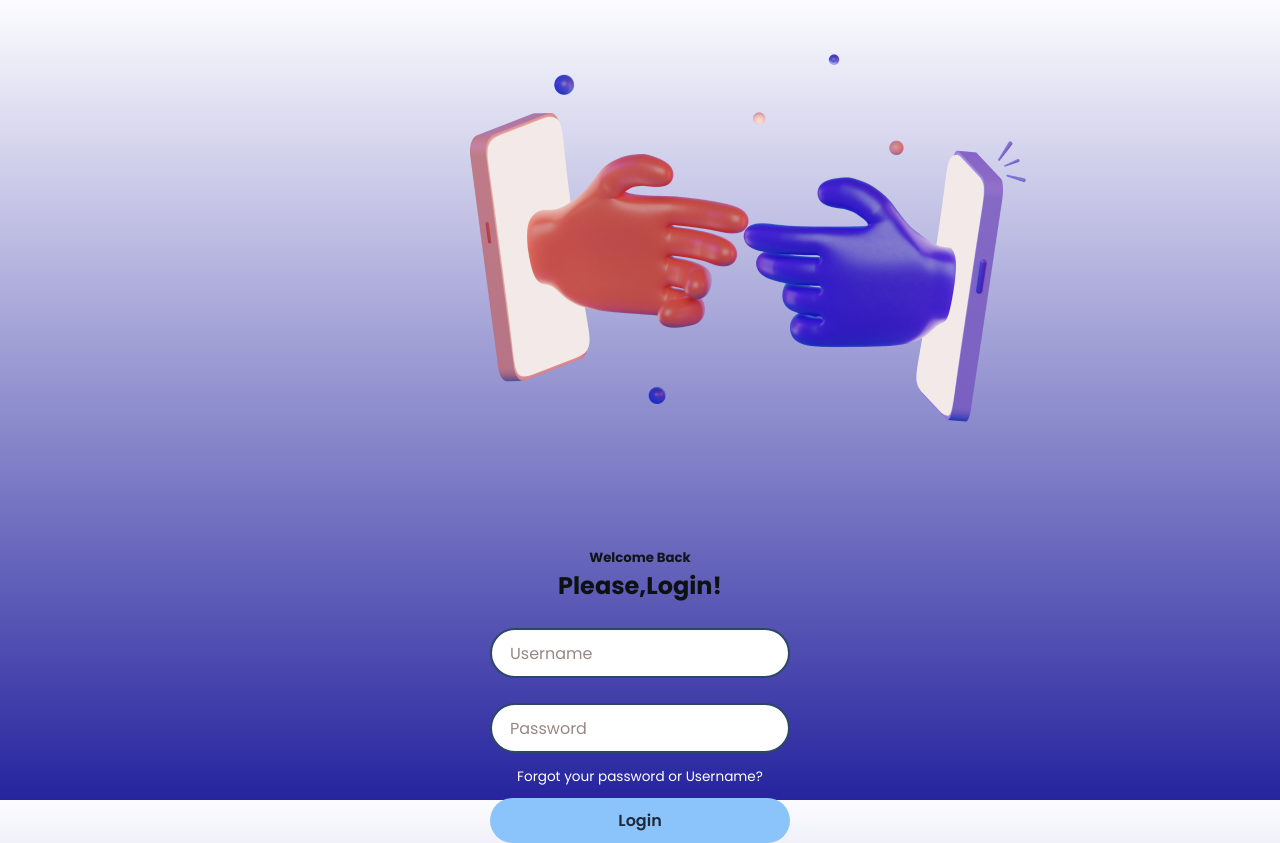
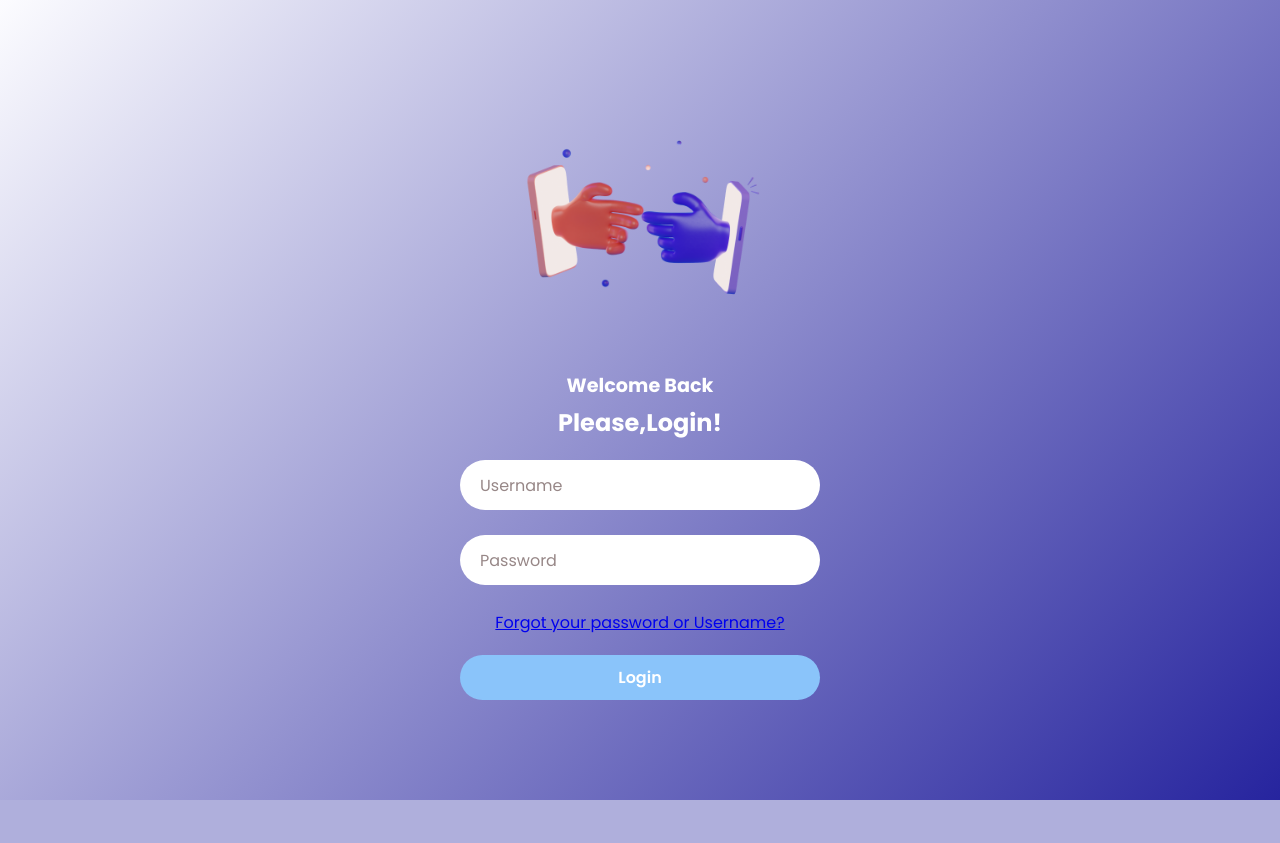
Before and after one commit to AlfanoIhz/SIMAP, a PHP site: page / in a window 1280 px wide. After the commit the page ends 800 px from the top, so only its background shows below. Run offline with PHP 8.4, Linux system fonts and the light colour scheme.

Commit message:
Update style.css

```diff
--- a/style.css
+++ b/style.css
@@ -10,63 +10,56 @@ body {
     justify-content: center;
     align-items: center;
     min-height: 100vh;
-    background: linear-gradient(#fcfcff, #26249e);
-
+    background: linear-gradient(135deg, #fcfcff, #26249e);
 }
 
 .container {
-    position: relative;
-    width: 256px;
-    height: 256px;
     display: flex;
+    flex-direction: column;
     justify-content: center;
     align-items: center;
+    width: 100%;
+    height: 100%;
 }
-.container span {
-    position: absolute;
-    left: 0;
-    width: 32px;
-    height: 6px;
-    background: #2c4766;
-    border-radius: 8px;
-
+.login-box {
+    width: 400px;
+    background: transparent;
+    padding: 20px;
+    border-radius: 10px;
+    text-align: center;
 }
-
-.login-box {
-    justify-content: center;
-    position: absolute;
-    width: 400px;
+.login-box img {
+    width: 250px; /* Increase the size of the image */
+    margin-bottom: 20px;
+}
+.login-box h5 {
+    font-size: 1.2em;
+    color: #ffffff;
+    margin-bottom: 5px;
+}
+.login-box h4 {
+    font-size: 1.5em;
+    color: #ffffff;
+    margin-bottom: 20px;
 }
 .login-box form {
     width: 100%;
-    padding: 0 50px;
-}
-
-h5{
-
-    color: rgba(12, 17, 17, 0.945);
-    text-align: center;
-}
-h4{
-    font-size: 1.5em;
-    color: rgb(14, 17, 17);
-    text-align: center;
 }
 .input-box {
     position: relative;
-    margin: 25px 0;
+    margin-bottom: 25px;
 }
 .input-box input {
     width: 100%;
     height: 50px;
-
-    border: 2px solid #2c4766;
+    border: none;
+    border-radius: 25px;
+    padding: 0 50px;
+    font-size: 1em;
+    color: #2c4766;
     outline: none;
-    border-radius: 40px;
-    font-size: 1em;
-    color: #fff;
-    padding: 0 20px;
-    transition: .5s ease;
+    background-color: #ffffff;
+    transition: border-color 0.5s;
 }
 .input-box input:focus,
 .input-box input:valid {
@@ -80,37 +73,34 @@ h4{
     font-size: 1em;
     color: #978787;
     pointer-events: none;
-    transition: .5s ease;
+    transition: all 0.5s ease;
 }
-.input-box input:focus~label,
-.input-box input:valid~label {
-    top: 1px;
-    font-size: .8em;
-    background: #1f293a;
-    padding: 0 6px;
+.input-box input:focus ~ label,
+.input-box input:valid ~ label {
+    top: -10px;
+    left: 50px;
+    font-size: 0.8em;
+    background: #ffffff;
+    padding: 0 5px;
     color: #0ef;
 }
 .forgot-pass {
-    margin: -15px 0 10px;
+    margin-bottom: 20px;
     text-align: center;
 }
-.forgot-pass a {
-    font-size: .85em;
-    color: #fff;
-    text-decoration: none;
-}
-.forgot-pass a:hover {
-    text-decoration: underline;
-}
+
 .btn {
     width: 100%;
     height: 45px;
     background: rgb(138, 196, 250);
     border: none;
-    outline: none;
-    border-radius: 40px;
+    border-radius: 25px;
     cursor: pointer;
     font-size: 1em;
-    color: #1f293a;
+    color: #ffffff;
     font-weight: 600;
+    transition: background 0.3s;
 }
+.btn:hover {
+    background: rgb(118, 176, 230);
+}
```
